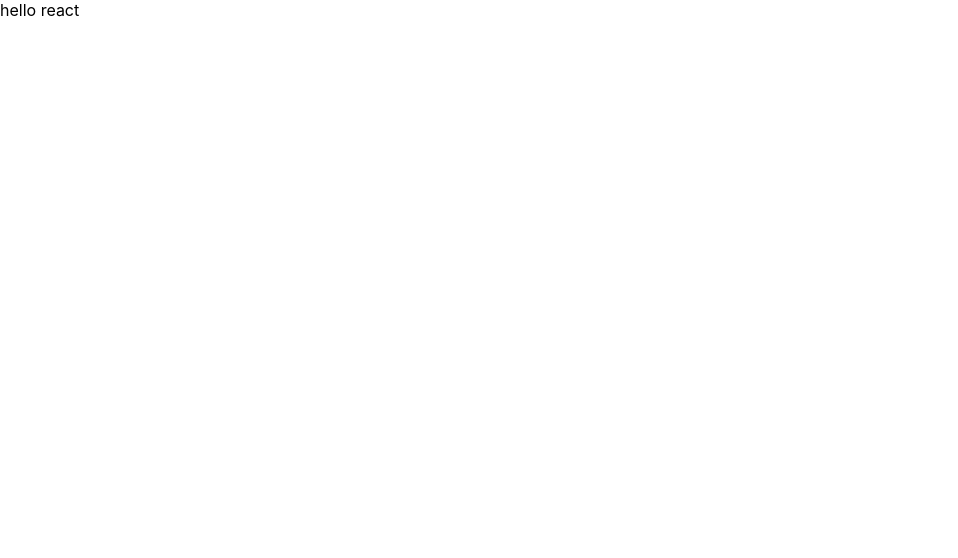
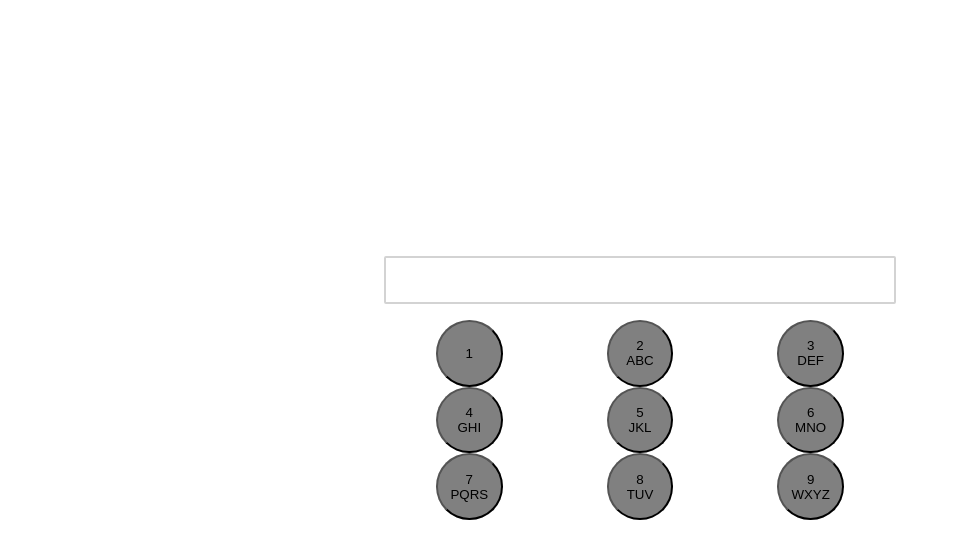
Before and after one commit to basselalsayed/predictive-text-fe, a React (Create React App) app: page / in a window 1280 px wide. Shown: the top 558 px of the page, without its empty margins (0-958 px from the left). Built offline with nearby package versions, Linux system fonts and the light colour scheme.

Commit message:
use DigitDisplay and Keypad in App.js, wrap App in memo

```diff
--- a/src/App.js
+++ b/src/App.js
@@ -1,7 +1,14 @@
-import './App.css';
+import { memo } from 'react';
 
-function App() {
-  return 'hello react';
-}
+import './App.scss';
+import { DigitDisplay } from './components/DigitDisplay';
+import Keypad from './components/Keypad';
 
-export default App;
+const App = () => (
+  <div className='container'>
+    <DigitDisplay />
+    <Keypad />
+  </div>
+);
+
+export default memo(App);
```
